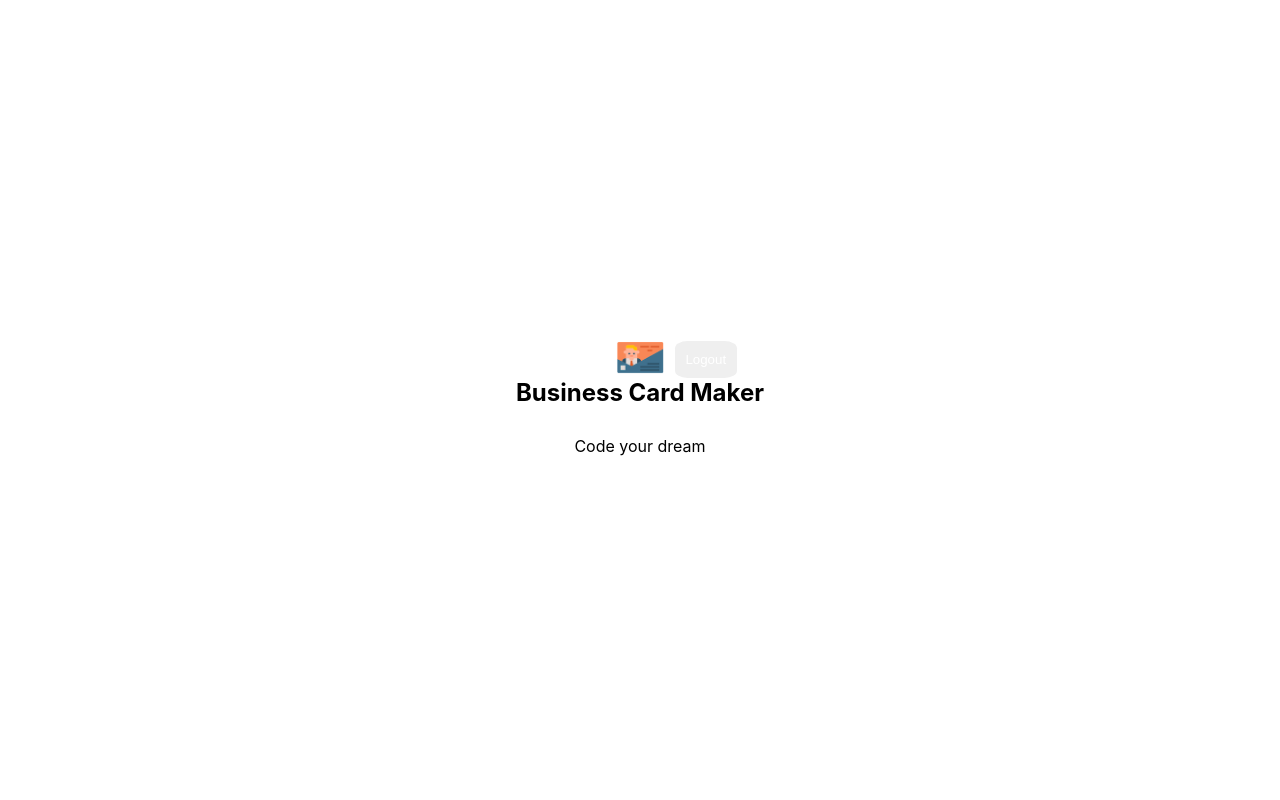
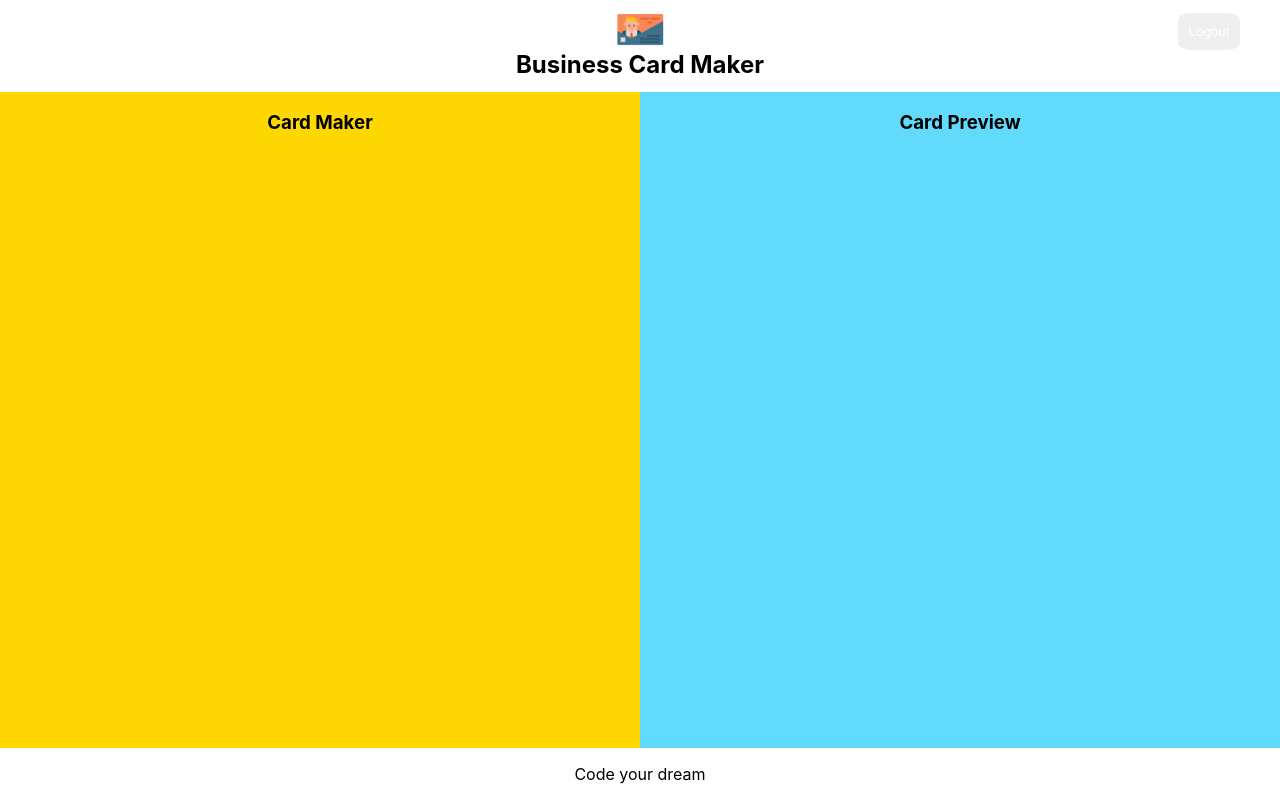
Before and after one commit to ShinjungOh/2022-learn-react, a React (Create React App) app in the folder 2022-05-11/card-maker/: page /maker in a window 1280 px wide. Built offline with nearby package versions, Linux system fonts and the light colour scheme; no server answers; sample sign-in values are in the browser's storage.

Commit message:
[ADD] card-maker editor, preview layout

```diff
--- /dev/null
+++ b/2022-05-11/card-maker/src/components/editor/editor.jsx
@@ -0,0 +1,10 @@
+import React from 'react';
+import styles from './editor.module.css';
+
+const Editor = (props) => (
+    <section className={styles.editor}>
+        <h1 className={styles.title}>Card Preview</h1>
+    </section>
+);
+
+export default Editor;
--- /dev/null
+++ b/2022-05-11/card-maker/src/components/editor/editor.module.css
@@ -0,0 +1,13 @@
+@value makerGreen from '../../common/colors.css';
+
+.editor {
+    flex-basis: 50%;
+    background-color: #61dafb;
+}
+
+.title {
+    width: 100%;
+    text-align: center;
+    margin-bottom: 1em;
+    color: makerGreen;
+}
--- a/2022-05-11/card-maker/src/components/maker/maker.jsx
+++ b/2022-05-11/card-maker/src/components/maker/maker.jsx
@@ -3,6 +3,8 @@ import styles from './maker.module.css';
 import {useNavigate} from "react-router-dom";
 import Header from "../header/header";
 import Footer from "../footer/footer";
+import Editor from "../editor/editor";
+import Preview from "../preview/preview";
 
 const Maker = ({authService}) => {
     const navigate = useNavigate();
@@ -21,6 +23,10 @@ const Maker = ({authService}) => {
     return (
         <section className={styles.maker}>
             <Header onLogout={onLogout}/>
+            <div className={styles.container}>
+                <Preview/>
+                <Editor/>
+            </div>
             <Footer/>
         </section>
     );
--- a/2022-05-11/card-maker/src/components/maker/maker.module.css
+++ b/2022-05-11/card-maker/src/components/maker/maker.module.css
@@ -0,0 +1,19 @@
+@value mediaQuery from '../../common/size.css';
+
+.maker {
+    width: 100%;
+    height: 100%;
+    display: flex;
+    flex-direction: column;
+}
+
+.container {
+    display: flex;
+    flex: 1;
+}
+
+@media screen and (max-width: mediaQuery) {
+    .container {
+    flex-direction: column;
+    }
+}
--- /dev/null
+++ b/2022-05-11/card-maker/src/components/preview/preview.jsx
@@ -0,0 +1,11 @@
+import React from 'react';
+import styles from './preview.module.css';
+
+const Preview = (props) => (
+    <section className={styles.preview}>
+        <h1 className={styles.title}>Card Maker</h1>
+    </section>
+);
+
+
+export default Preview
--- /dev/null
+++ b/2022-05-11/card-maker/src/components/preview/preview.module.css
@@ -0,0 +1,13 @@
+@value makerGreen from '../../common/colors.css';
+
+.preview {
+    flex-basis: 50%;
+    background-color: gold;
+}
+
+.title{
+    width: 100%;
+    text-align: center;
+    margin-bottom: 1em;
+    color: makerGreen;
+}
```
